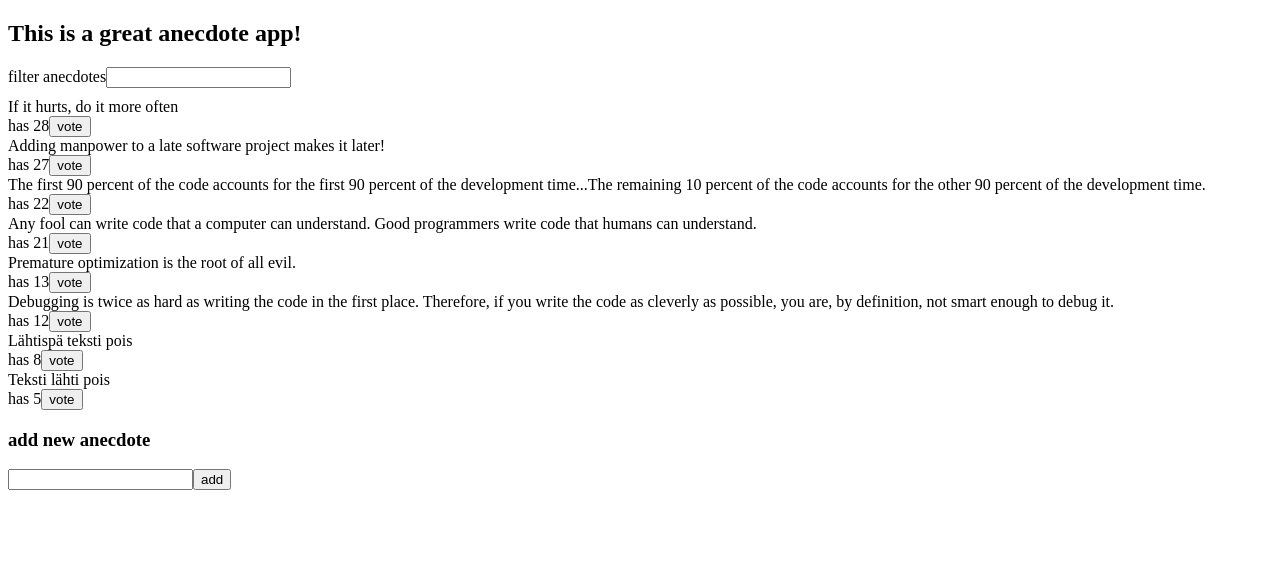
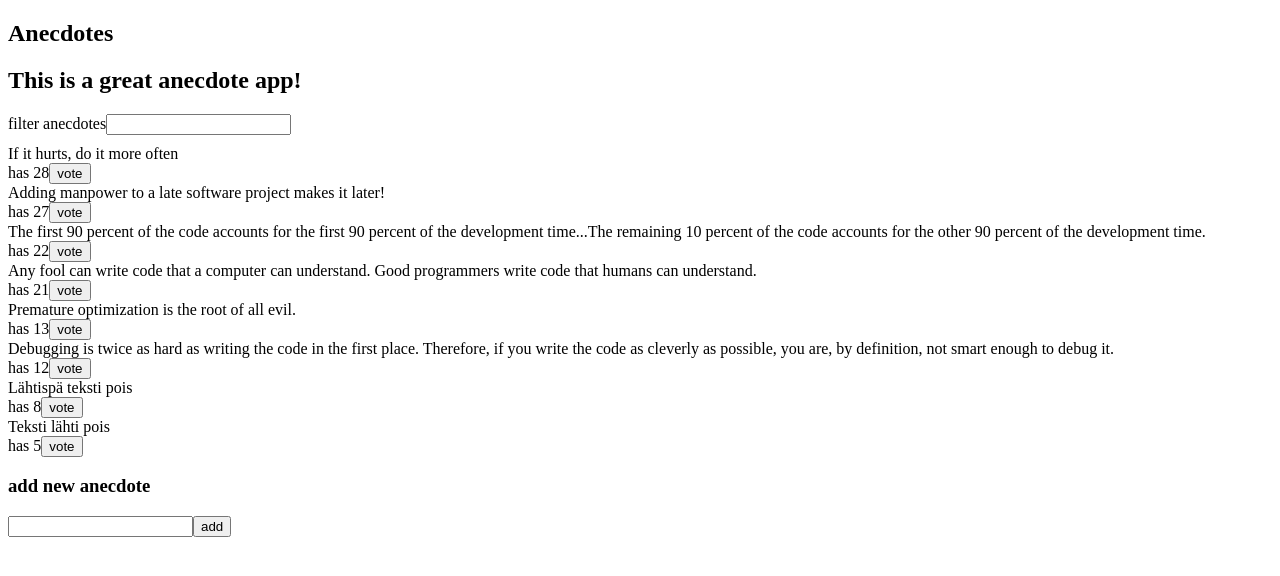
Before and after one commit to noorary/anecdotes-cicd, a React (Create React App) app: page / in a window 1280 px wide. Shown: the top 576 px of the page. Built offline with nearby package versions, Linux system fonts and the light colour scheme; data requests are answered from the project's data file.

Commit message:
Add anecdote text

```diff
--- a/src/App.js
+++ b/src/App.js
@@ -18,6 +18,7 @@ const App = () => {
   return (
     <div>
       <Notification />
+      <h2>Anecdotes</h2>
       <h2>This is a great anecdote app!</h2>
       <Filter />
       <AnecdoteList />
```
